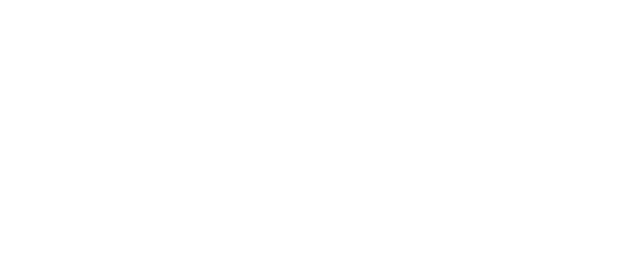
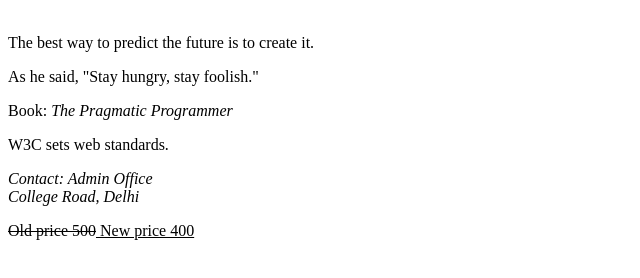
Before and after one commit to 7chhavisingh/Web-assignment, a plain HTML site: page Assignment-9.html in a window 1280 px wide. Shown: the whole page, without its empty margins (0-640 px from the left). Drawn offline with Linux system fonts and the light colour scheme.

Commit message:
Assignment-9 Quotation

```diff
--- a/Assignment-9.html
+++ b/Assignment-9.html
@@ -7,6 +7,16 @@
 </head>
 <body>
     <!-- Assignment 9: Quotation & Citation Elements -->
+     <p><br> The best way to predict the future is to create it.</p>
+     <p>As he said, &quot;Stay hungry, stay foolish.&quot;</p>
+     <p>Book: <em>The Pragmatic Programmer</em></p>
+     <p>W3C sets web standards.</p>
+     <p><i>Contact: Admin Office <br>College Road, Delhi</i></p>
+     <p><strike>Old price 500</strike><u> New price 400</u></p>
+
+
+
+
 
 
 </body>
```
